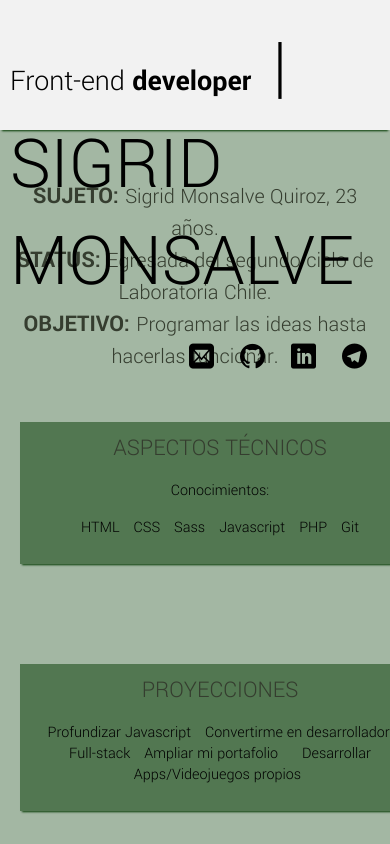
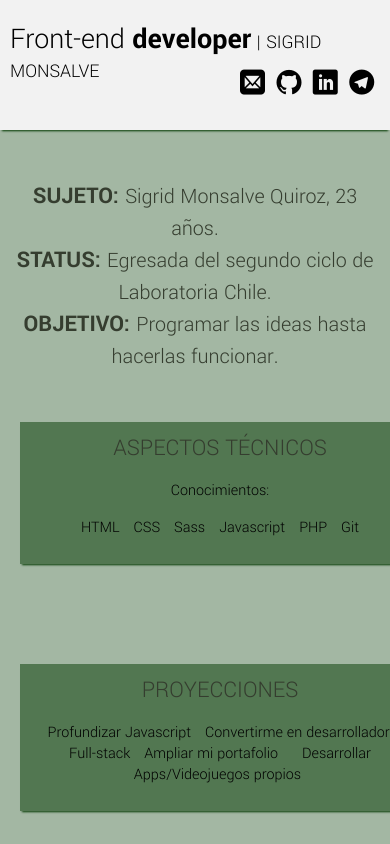
Before and after one commit to SigridMonsalve/portafolioPersonal, a plain HTML site: page index.html in a window 390 px wide. Shown: the top 844 px of the page. Drawn offline with Linux system fonts and the light colour scheme; files whose address does not match are found by name; a web font is replaced by a local one.

Commit message:
Header responsive

```diff
--- a/css/sass/style/_style.scss
+++ b/css/sass/style/_style.scss
@@ -21,9 +21,8 @@ body{
 			margin-bottom:0;
 			font-family:$dos;
 			font-weight:300;
-			font-size:75px;
+			font-size:5vw;
 			display:inline;
-
 			.peque{
 				font-size:30px;
 				span{
@@ -33,9 +32,9 @@ body{
 		}
 		a{
 			color:black;
-			vertical-align:baseline;
+			vertical-align:top;
 			float:right;
-			margin:30px 10px 10px 10px;
+			margin:2vw 0.7vw 0vw 0.7vw;
 			border-radius:5px;
 			text-decoration:none;
 			height:25px;
```
Also changed, not shown: css/main.css, 1 other file.
